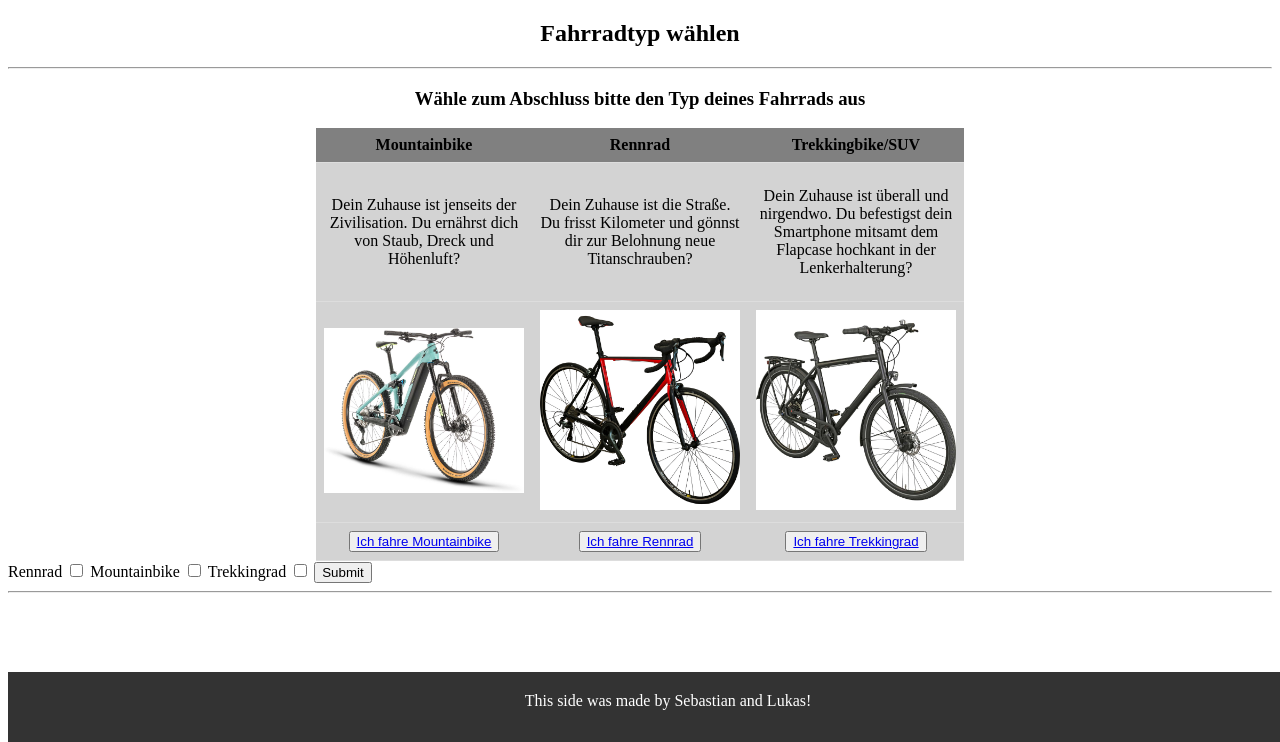
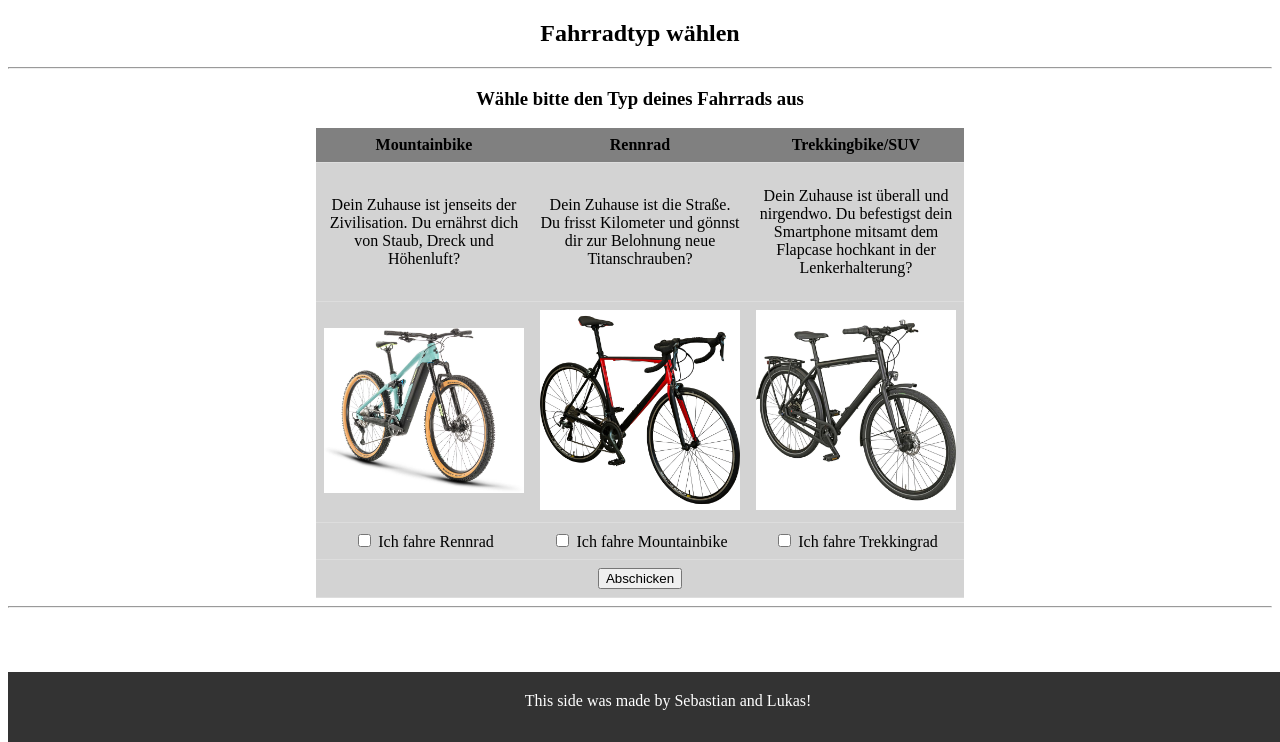
Before and after one commit to lukaskonietzka/bikefitting, a Django app: page /selectBike in a window 1280 px wide; the page is wider, and only the part inside the window is pictured. Shown: the part 58-800 px from the top of that part. Run offline with Django 4.2, Linux system fonts and the light colour scheme; the visitor is signed in with stand-in values (Sample User, id 1).

Commit message:
make selectBike side ready!

```diff
--- a/templates/base.html
+++ b/templates/base.html
@@ -81,7 +81,7 @@
                 right: 7%;
             }
 
-            .imageCenter{
+            div.imageCenter{
                 display: flex;
                 justify-content: center;
                 align-items: center;
--- a/templates/selectBike.html
+++ b/templates/selectBike.html
@@ -6,7 +6,7 @@
 
 {% block content %}
 
-    <h3 style="text-align: center"> Wähle zum Abschluss bitte den Typ deines Fahrrads aus </h3>
+    <h3 style="text-align: center"> Wähle bitte den Typ deines Fahrrads aus </h3>
     <div style="text-align: center"></div>
 
     <table>
@@ -28,22 +28,22 @@
             <td> <img src="/bikefitting_app/img/rennrad.jpg" width="200"> </td>
             <td> <img src="/bikefitting_app/img/trekkingbike.jpg" width="200"> </td>
         </tr>
-        <tr> <!-- TODO: Methodenaufruf bei Klick auf Button oder bei Laden der "results"-Seite -->
-            <td> <button type="submit"name="mountainBike"> <a href = "/inputData" > Ich fahre Mountainbike </a> </button> </td>
-            <td> <button type="submit" name="roadBike"> <a href = "/inputData" > Ich fahre Rennrad </a> </button> </td>
-            <td> <button type="submit", name="trekkingBike"> <a href = "/inputData" > Ich fahre Trekkingrad </a> </button> </td>
-        </tr>
-	</table>
-    <div>
+
+
         <form method="POST">
             {% csrf_token %}
-            <label>Rennrad</label>
-            <input type="checkbox", name="bike", value="rb">
-            <label>Mountainbike</label>
-            <input type="checkbox", name="bike", value="mb">
-            <label>Trekkingrad</label>
-            <input type="checkbox", name="bike", value="tb">
-            <button type="submit">Submit</button>
+            <tr>
+                <td><input type="checkbox", name="bike", value="rb"> Ich fahre Rennrad </td>
+                <td><input type="checkbox", name="bike", value="mb"> Ich fahre Mountainbike </td>
+                <td><input type="checkbox", name="bike", value="tb"> Ich fahre Trekkingrad </td>
+
+            </tr>
+            <tr>
+                <td> </td>
+                <td><button type="submit">Abschicken</button></td>
+                <td></td>
+            </tr>
         </form>
-    </div>
+	</table>
+
 {% endblock %}
```
Also changed, not shown: bikefitting_app/models.py (+5 -5 lines), templates/inputData.html (+3 -5 lines).
